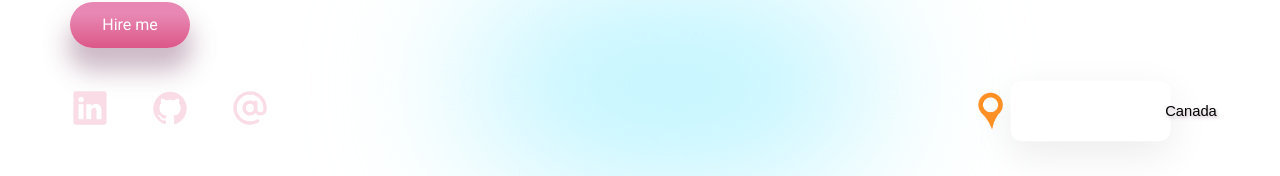
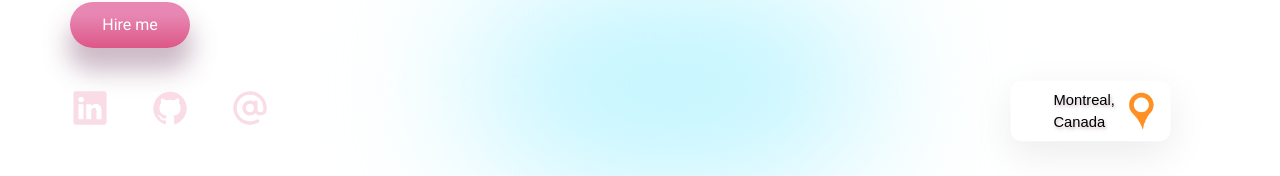
Before and after one commit to kirti18patel/kirti-portfolio, a React (Create React App) app: page / in a window 1280 px wide. Shown: the part 535-711 px from the top of the page. Built offline with nearby package versions, Linux system fonts and the light colour scheme.

Commit message:
Update index.js

```diff
--- a/src/components/FloatingDiv/index.js
+++ b/src/components/FloatingDiv/index.js
@@ -4,10 +4,12 @@ import './FloatingDiv.css'
 const FloatinDiv = ({img, text1}) => {
   return (
     <div className="floatingDiv">
-      <img src={img} alt="" />
       <span>
+        Montreal,
+        <br />
         {text1}
       </span>
+      <img src={img} alt="" />
     </div>
   );
 };
```
